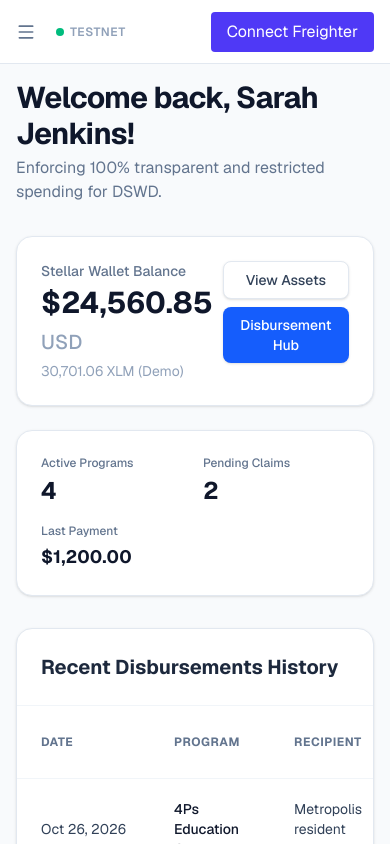
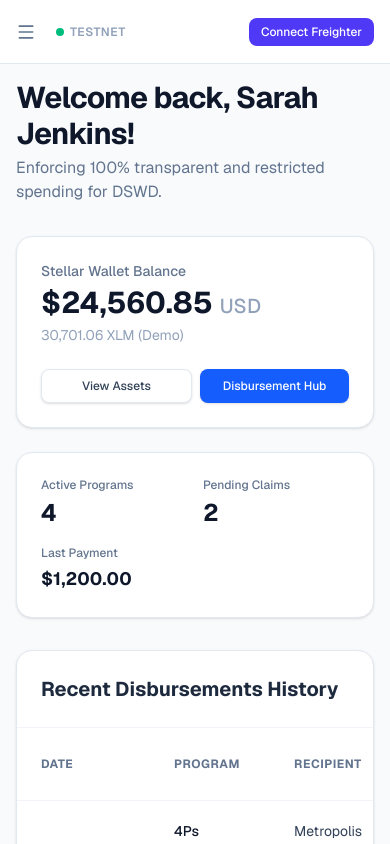
Before and after one commit to Dranyl-23/4PS-Nexus, a Next.js app in the folder web/: page / in a window 390 px wide. Shown: the top 844 px of the page. Built offline with nearby package versions, Linux system fonts and the light colour scheme.

Commit message:
style: fix oversized buttons and wrapping on mobile dashboard

```diff
--- a/web/src/app/page.tsx
+++ b/web/src/app/page.tsx
@@ -21,8 +21,8 @@ export default function Home() {
       <div className="grid grid-cols-1 md:grid-cols-3 gap-6 mb-8">
         {/* Wallet Balance Card */}
         <div className="col-span-1 md:col-span-2 bg-white rounded-2xl border border-slate-200 p-6 shadow-sm flex flex-col justify-between">
-          <div className="flex justify-between items-start">
-            <div>
+          <div className="flex flex-col md:flex-row justify-between items-start gap-4 md:gap-0">
+            <div className="w-full">
               <h2 className="text-sm font-medium text-slate-500 mb-1">Stellar Wallet Balance</h2>
               <div className="flex items-baseline gap-2">
                 {publicKey ? (
@@ -39,16 +39,16 @@ export default function Home() {
                 </p>
               )}
             </div>
-            <div className="flex flex-col gap-2">
+            <div className="flex flex-row md:flex-col gap-2 w-full md:w-auto mt-2 md:mt-0">
               <a
                 href={publicKey ? `https://stellar.expert/explorer/testnet/account/${publicKey}` : "https://stellar.expert/explorer/testnet/"}
                 target="_blank"
                 rel="noopener noreferrer"
-                className="px-4 py-2 bg-white border border-slate-200 text-slate-700 rounded-lg text-sm font-medium hover:bg-slate-50 transition-colors shadow-sm cursor-pointer text-center inline-block"
+                className="flex-1 md:flex-none px-3 py-2 md:px-4 md:py-2 bg-white border border-slate-200 text-slate-700 rounded-lg text-xs md:text-sm font-medium hover:bg-slate-50 transition-colors shadow-sm cursor-pointer text-center inline-flex items-center justify-center"
               >
                 View Assets
               </a>
-              <Link href="/disbursements" className="px-4 py-2 bg-blue-600 text-white rounded-lg text-sm font-medium hover:bg-blue-700 transition-colors shadow-sm cursor-pointer text-center">
+              <Link href="/disbursements" className="flex-1 md:flex-none px-3 py-2 md:px-4 md:py-2 bg-blue-600 text-white rounded-lg text-xs md:text-sm font-medium hover:bg-blue-700 transition-colors shadow-sm cursor-pointer text-center inline-flex items-center justify-center">
                 Disbursement Hub
               </Link>
             </div>
--- a/web/src/components/ConnectWallet.tsx
+++ b/web/src/components/ConnectWallet.tsx
@@ -43,7 +43,7 @@ export default function ConnectWallet({
       <button
         onClick={connect}
         disabled={connecting}
-        className="rounded bg-indigo-600 px-4 py-2 text-white transition-colors hover:bg-indigo-700 disabled:opacity-50"
+        className="rounded-lg bg-indigo-600 px-3 py-1.5 md:px-4 md:py-2 text-xs md:text-sm font-medium text-white transition-colors hover:bg-indigo-700 disabled:opacity-50"
       >
         {connecting ? 'Connecting…' : 'Connect Freighter'}
       </button>
```
